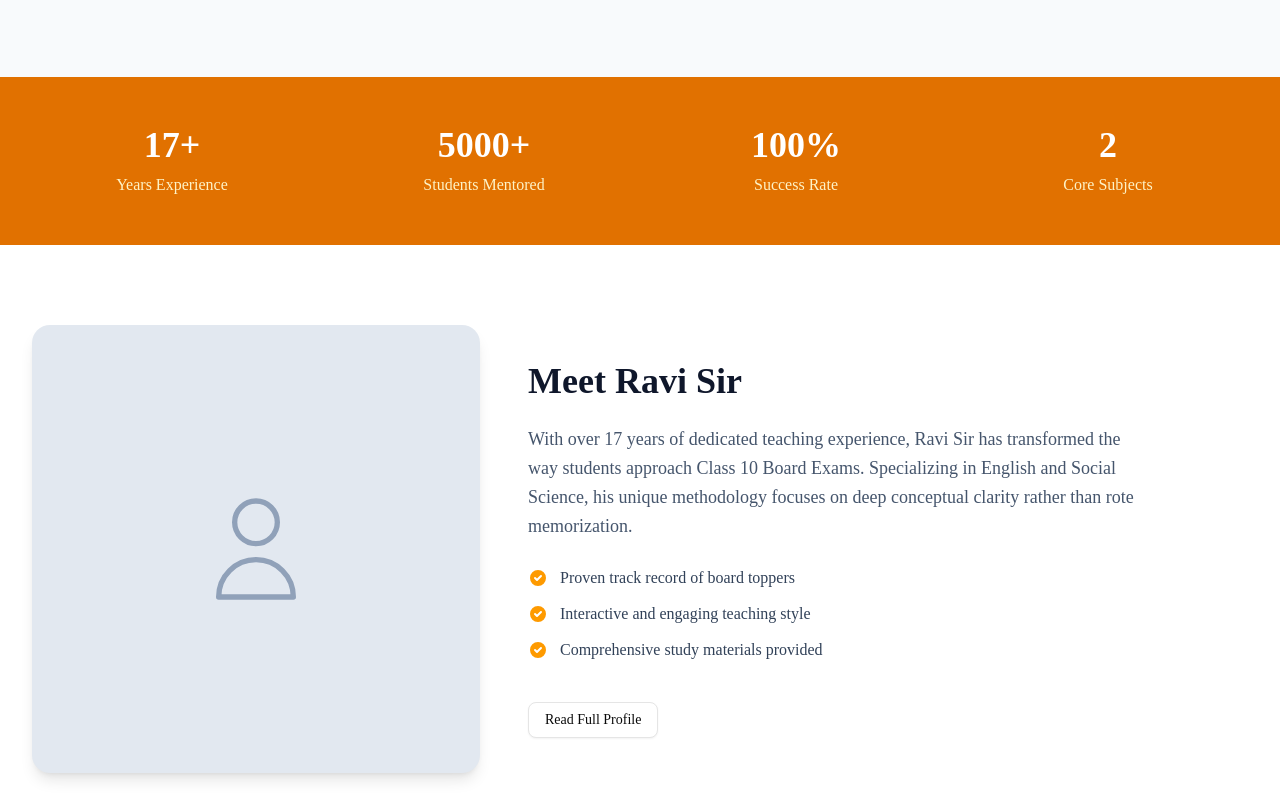
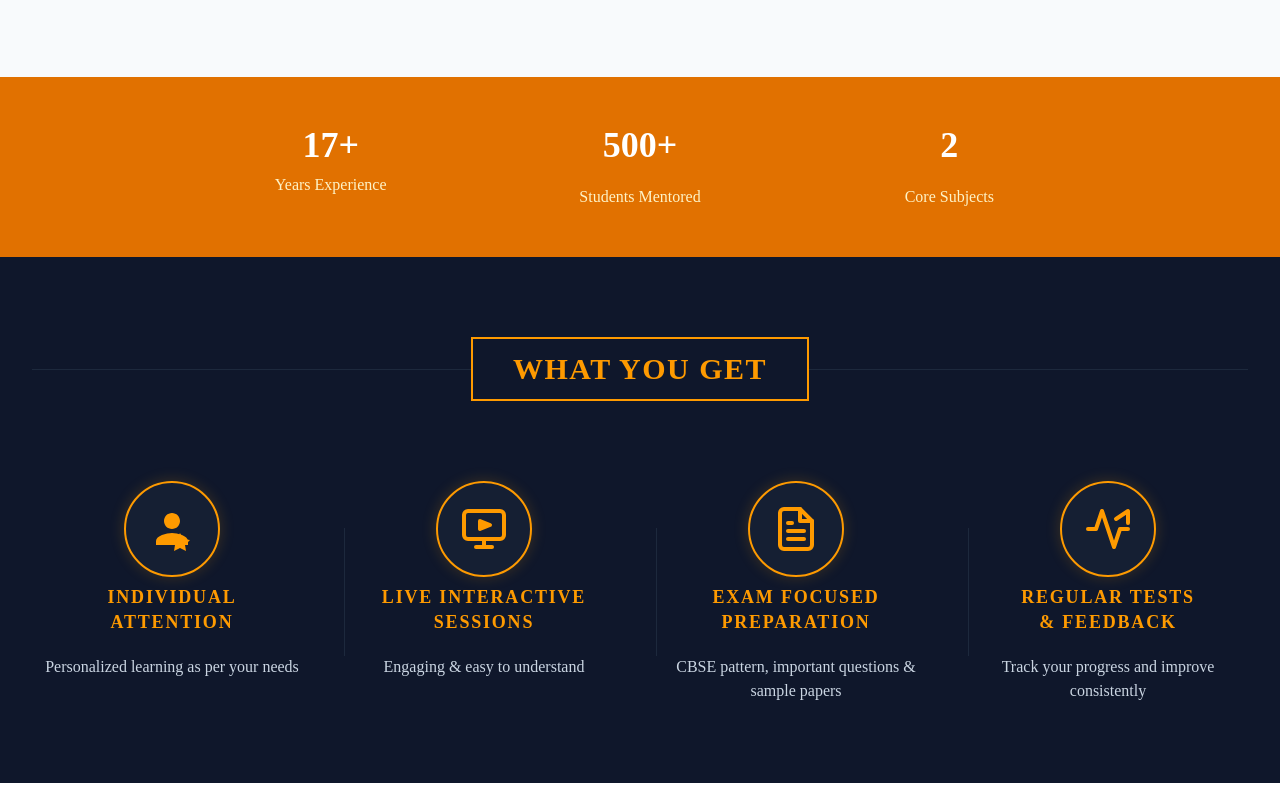
Before and after one commit to kundandr05/Ravikumar-lms, a Next.js app: page / in a window 1280 px wide. Shown: the part 580-1380 px from the top of the page. Built offline with nearby package versions, Linux system fonts and the light colour scheme; no server answers.

Commit message:
Made UI changes

```diff
--- a/src/app/(public)/about/page.tsx
+++ b/src/app/(public)/about/page.tsx
@@ -7,7 +7,7 @@ export default function AboutPage() {
 
         {/* Header */}
         <div className="text-center space-y-4">
-          <h1 className="text-4xl md:text-5xl font-extrabold text-slate-900 tracking-tight">About Ravi Sir</h1>
+          <h1 className="text-4xl md:text-5xl font-extrabold text-slate-900 tracking-tight">About Ravikumar D</h1>
           <p className="text-xl text-slate-600 max-w-2xl mx-auto">
             A passionate educator dedicated to shaping the future of Class 10 students through innovative teaching methodologies.
           </p>
@@ -24,7 +24,7 @@ export default function AboutPage() {
           <div className="w-full md:w-2/3 space-y-6">
             <h2 className="text-2xl font-bold text-slate-900 border-b pb-2">Profile Overview</h2>
             <p className="text-slate-700 leading-relaxed">
-              With an illustrious career spanning over 17 years, Ravi Sir has established himself as a premier educator for Class 10 CBSE students. Specializing in English and Social Science, he has guided thousands of students to achieve outstanding board exam results, turning complex historical events and intricate English literature into engaging, easy-to-understand narratives.
+              With an illustrious career spanning over 17 years, Ravikumar D has established himself as a premier educator for Class 10 CBSE students. Specializing in English and Social Science, he has guided thousands of students to achieve outstanding board exam results, turning complex historical events and intricate English literature into engaging, easy-to-understand narratives.
             </p>
 
             <div className="grid grid-cols-1 sm:grid-cols-2 gap-4 pt-4">
--- a/src/app/(public)/page.tsx
+++ b/src/app/(public)/page.tsx
@@ -10,7 +10,7 @@ export default function HomePage() {
         <div className="max-w-7xl mx-auto px-4 sm:px-6 lg:px-8 text-center space-y-8">
           <h1 className="text-5xl md:text-6xl font-extrabold tracking-tight text-slate-900 leading-tight">
             Master Class 10 with <br className="hidden md:block"/>
-            <span className="text-amber-600">Ravi Sir's Expert Guidance</span>
+            <span className="text-amber-600">Ravikumar's Expert Guidance</span>
           </h1>
           <p className="text-xl text-slate-600 max-w-2xl mx-auto">
             17+ Years of Excellence in English & Social Science. Join the premier learning platform designed to guarantee your board exam success.
@@ -25,23 +25,75 @@ export default function HomePage() {
       {/* Stats Section */}
       <section className="bg-amber-600 py-12">
         <div className="max-w-7xl mx-auto px-4 sm:px-6 lg:px-8">
-          <div className="grid grid-cols-2 md:grid-cols-4 gap-8 text-center">
+          <div className="grid grid-cols-1 md:grid-cols-3 gap-8 text-center max-w-4xl mx-auto">
             <div className="space-y-2">
-              <h2 className="text-4xl font-bold text-white">17+</h2>
-              <p className="text-amber-100 font-medium">Years Experience</p>
+               <h2 className="text-4xl font-bold text-white">17+</h2>
+               <p className="text-amber-100 font-medium">Years Experience</p>
             </div>
-            <div className="space-y-2">
-              <h2 className="text-4xl font-bold text-white">5000+</h2>
-              <p className="text-amber-100 font-medium">Students Mentored</p>
+            <div className="space-y-5">
+               <h2 className="text-4xl font-bold text-white">500+</h2>
+               <p className="text-amber-100 font-medium">Students Mentored</p>
             </div>
-            <div className="space-y-2">
-              <h2 className="text-4xl font-bold text-white">100%</h2>
-              <p className="text-amber-100 font-medium">Success Rate</p>
+            <div className="space-y-5">
+               <h2 className="text-4xl font-bold text-white">2</h2>
+               <p className="text-amber-100 font-medium">Core Subjects</p>
             </div>
-            <div className="space-y-2">
-              <h2 className="text-4xl font-bold text-white">2</h2>
-              <p className="text-amber-100 font-medium">Core Subjects</p>
+          </div>
+        </div>
+      </section>
+
+      {/* What You Get Section */}
+      <section className="bg-slate-900 py-20 relative">
+        <div className="max-w-7xl mx-auto px-4 sm:px-6 lg:px-8">
+          <div className="text-center mb-20 relative">
+            <div className="absolute inset-0 flex items-center justify-center">
+              <div className="w-full h-[1px] bg-slate-800"></div>
             </div>
+            <div className="relative inline-block bg-slate-900 px-10 py-3 border-2 border-amber-500">
+              <h2 className="text-3xl font-bold text-amber-500 tracking-wider">WHAT YOU GET</h2>
+            </div>
+          </div>
+
+          <div className="grid grid-cols-1 md:grid-cols-2 lg:grid-cols-4 gap-12 lg:gap-8">
+            {/* 1 */}
+            <div className="flex flex-col items-center text-center space-y-5">
+              <div className="w-24 h-24 rounded-full border-2 border-amber-500 flex items-center justify-center text-amber-500 mb-2 shadow-[0_0_15px_rgba(245,158,11,0.2)] bg-slate-800/50">
+                <svg className="w-12 h-12" fill="currentColor" viewBox="0 0 24 24"><path d="M12 12c2.21 0 4-1.79 4-4s-1.79-4-4-4-4 1.79-4 4 1.79 4 4 4zm0 2c-2.67 0-8 1.34-8 4v2h16v-2c0-2.66-5.33-4-8-4z"/><polygon fill="currentColor" points="16,14 17.5,17 21,17.5 18.5,20 19,23 16,21.5 13,23 13.5,20 11,17.5 14.5,17" /></svg>
+              </div>
+              <h3 className="text-lg font-bold text-amber-500 uppercase tracking-widest leading-snug">Individual<br/>Attention</h3>
+              <p className="text-slate-300">Personalized learning as per your needs</p>
+            </div>
+
+            {/* 2 */}
+            <div className="flex flex-col items-center text-center space-y-5 relative">
+              <div className="hidden lg:block absolute left-0 top-1/2 -translate-y-1/2 w-[1px] h-32 bg-slate-800"></div>
+              <div className="w-24 h-24 rounded-full border-2 border-amber-500 flex items-center justify-center text-amber-500 mb-2 shadow-[0_0_15px_rgba(245,158,11,0.2)] bg-slate-800/50">
+                <svg className="w-12 h-12" fill="none" stroke="currentColor" viewBox="0 0 24 24" strokeWidth={2} strokeLinecap="round" strokeLinejoin="round"><rect x="2" y="3" width="20" height="14" rx="2" ry="2"/><line x1="8" y1="21" x2="16" y2="21"/><line x1="12" y1="17" x2="12" y2="21"/><polygon points="10 8 15 10 10 12 10 8" fill="currentColor"/></svg>
+              </div>
+              <h3 className="text-lg font-bold text-amber-500 uppercase tracking-widest leading-snug">Live Interactive<br/>Sessions</h3>
+              <p className="text-slate-300">Engaging & easy to understand</p>
+            </div>
+
+            {/* 3 */}
+            <div className="flex flex-col items-center text-center space-y-5 relative">
+              <div className="hidden lg:block absolute left-0 top-1/2 -translate-y-1/2 w-[1px] h-32 bg-slate-800"></div>
+              <div className="w-24 h-24 rounded-full border-2 border-amber-500 flex items-center justify-center text-amber-500 mb-2 shadow-[0_0_15px_rgba(245,158,11,0.2)] bg-slate-800/50">
+                <svg className="w-12 h-12" fill="none" stroke="currentColor" viewBox="0 0 24 24" strokeWidth={2} strokeLinecap="round" strokeLinejoin="round"><path d="M14 2H6a2 2 0 0 0-2 2v16a2 2 0 0 0 2 2h12a2 2 0 0 0 2-2V8z"/><polyline points="14 2 14 8 20 8"/><line x1="16" y1="13" x2="8" y2="13"/><line x1="16" y1="17" x2="8" y2="17"/><polyline points="10 9 9 9 8 9"/></svg>
+              </div>
+              <h3 className="text-lg font-bold text-amber-500 uppercase tracking-widest leading-snug">Exam Focused<br/>Preparation</h3>
+              <p className="text-slate-300 px-4">CBSE pattern, important questions & sample papers</p>
+            </div>
+
+            {/* 4 */}
+            <div className="flex flex-col items-center text-center space-y-5 relative">
+              <div className="hidden lg:block absolute left-0 top-1/2 -translate-y-1/2 w-[1px] h-32 bg-slate-800"></div>
+              <div className="w-24 h-24 rounded-full border-2 border-amber-500 flex items-center justify-center text-amber-500 mb-2 shadow-[0_0_15px_rgba(245,158,11,0.2)] bg-slate-800/50">
+                <svg className="w-12 h-12" fill="none" stroke="currentColor" viewBox="0 0 24 24" strokeWidth={2} strokeLinecap="round" strokeLinejoin="round"><polyline points="22 12 18 12 15 21 9 3 6 12 2 12"/><polyline points="16 7 22 3 22 9"/></svg>
+              </div>
+              <h3 className="text-lg font-bold text-amber-500 uppercase tracking-widest leading-snug">Regular Tests<br/>& Feedback</h3>
+              <p className="text-slate-300">Track your progress and improve consistently</p>
+            </div>
+
           </div>
         </div>
       </section>
@@ -59,9 +111,9 @@ export default function HomePage() {
               </div>
             </div>
             <div className="w-full md:w-1/2 space-y-6">
-              <h2 className="text-3xl md:text-4xl font-bold text-slate-900">Meet Ravi Sir</h2>
+              <h2 className="text-3xl md:text-4xl font-bold text-slate-900">Meet Ravikumar D</h2>
               <p className="text-lg text-slate-600 leading-relaxed">
-                With over 17 years of dedicated teaching experience, Ravi Sir has transformed the way students approach Class 10 Board Exams. Specializing in English and Social Science, his unique methodology focuses on deep conceptual clarity rather than rote memorization.
+                With over 17 years of dedicated teaching experience, Ravikumar D has transformed the way students approach Class 10 Board Exams. Specializing in English and Social Science, his unique methodology focuses on deep conceptual clarity rather than rote memorization.
               </p>
               <ul className="space-y-3">
                 <li className="flex items-center gap-3 text-slate-700">
@@ -122,7 +174,7 @@ export default function HomePage() {
         <div className="max-w-3xl mx-auto px-4 sm:px-6 lg:px-8 space-y-8">
           <h2 className="text-3xl md:text-4xl font-bold text-white">Ready to Secure Your Board Results?</h2>
           <p className="text-xl text-slate-300">Enroll today and get immediate access to premium video lectures, notes, and MCQ tests.</p>
-          <Link href="/enroll" className={buttonVariants({ size: "lg", className: "bg-amber-500 hover:bg-amber-600 text-slate-900 font-bold text-lg px-10 py-6" })}>Enroll Now for 2026 Batch</Link>
+          <Link href="/enroll" className={buttonVariants({ size: "lg", className: "!bg-amber-500 hover:!bg-amber-600 !text-slate-900 font-bold text-lg px-10 py-6" })}>Enroll Now for 2026 Batch</Link>
         </div>
       </section>
     </div>
--- a/src/app/dashboard/parent/page.tsx
+++ /dev/null
@@ -1,35 +0,0 @@
-'use client';
-
-import { useAuth } from '@/contexts/AuthContext';
-import { Card, CardContent, CardHeader, CardTitle } from '@/components/ui/card';
-import { Button } from '@/components/ui/button';
-
-export default function ParentDashboard() {
-  const { appUser, logout } = useAuth();
-
-  if (appUser?.role !== 'parent') {
-    return <div className="p-8 text-center text-red-500">Access Denied</div>;
-  }
-
-  return (
-    <div className="p-6 max-w-5xl mx-auto space-y-6">
-      <div className="flex justify-between items-center">
-        <h1 className="text-3xl font-bold">Parent Dashboard</h1>
-        <Button onClick={logout} variant="outline">Log Out</Button>
-      </div>
-
-      <p>Welcome, {appUser.name}</p>
-
-      <div className="grid grid-cols-1 md:grid-cols-2 gap-6">
-        <Card>
-          <CardHeader>
-            <CardTitle>Linked Students</CardTitle>
-          </CardHeader>
-          <CardContent>
-            <p className="text-slate-600">Track your child's progress here.</p>
-          </CardContent>
-        </Card>
-      </div>
-    </div>
-  );
-}
```
